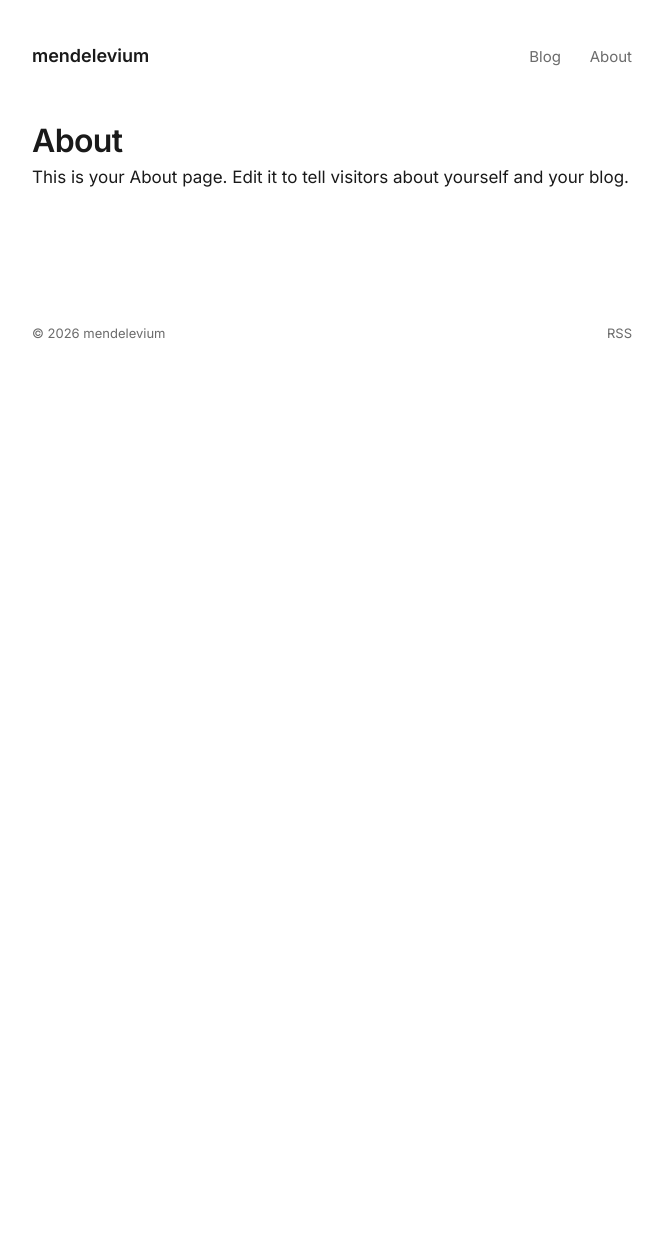
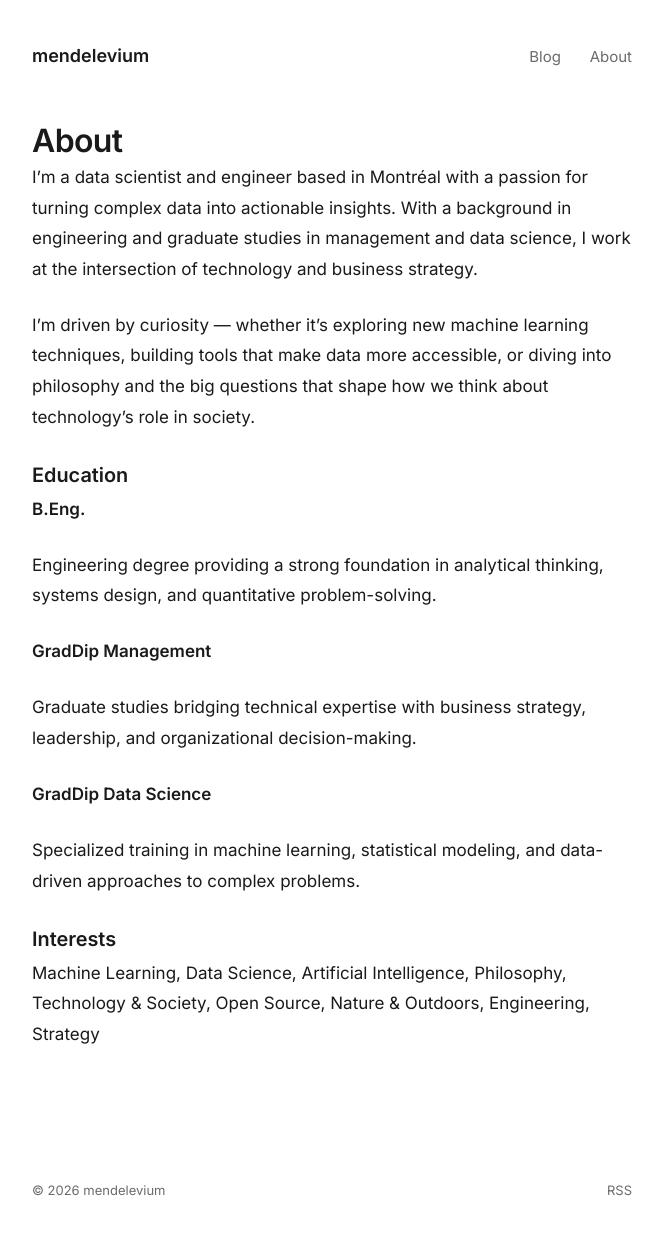
Before and after one commit to mendelevium/mendelevium.github.io, a Jekyll site: the page built from about.md, in a window 1280 px wide. Shown: the whole page, without its empty margins (308-971 px from the left). Built offline with Jekyll 4.4.1, drawn with Linux system fonts in a browser that asks for light colours; before the commit the page ends 900 px from its top, so only the background shows below that.

Commit message:
Update section: About

```diff
--- a/about.md
+++ b/about.md
@@ -3,5 +3,24 @@ layout: page
 title: About
 permalink: /about/
 ---
+I'm a data scientist and engineer based in Montréal with a passion for turning complex data into actionable insights. With a background in engineering and graduate studies in management and data science, I work at the intersection of technology and business strategy.
 
-This is your About page. Edit it to tell visitors about yourself and your blog.
+I'm driven by curiosity — whether it's exploring new machine learning techniques, building tools that make data more accessible, or diving into philosophy and the big questions that shape how we think about technology's role in society.
+
+### Education
+
+**B.Eng.**
+
+Engineering degree providing a strong foundation in analytical thinking, systems design, and quantitative problem-solving.
+
+**GradDip Management**
+
+Graduate studies bridging technical expertise with business strategy, leadership, and organizational decision-making.
+
+**GradDip Data Science**
+
+Specialized training in machine learning, statistical modeling, and data-driven approaches to complex problems.
+
+### Interests
+
+Machine Learning, Data Science, Artificial Intelligence, Philosophy, Technology & Society, Open Source, Nature & Outdoors, Engineering, Strategy
```
